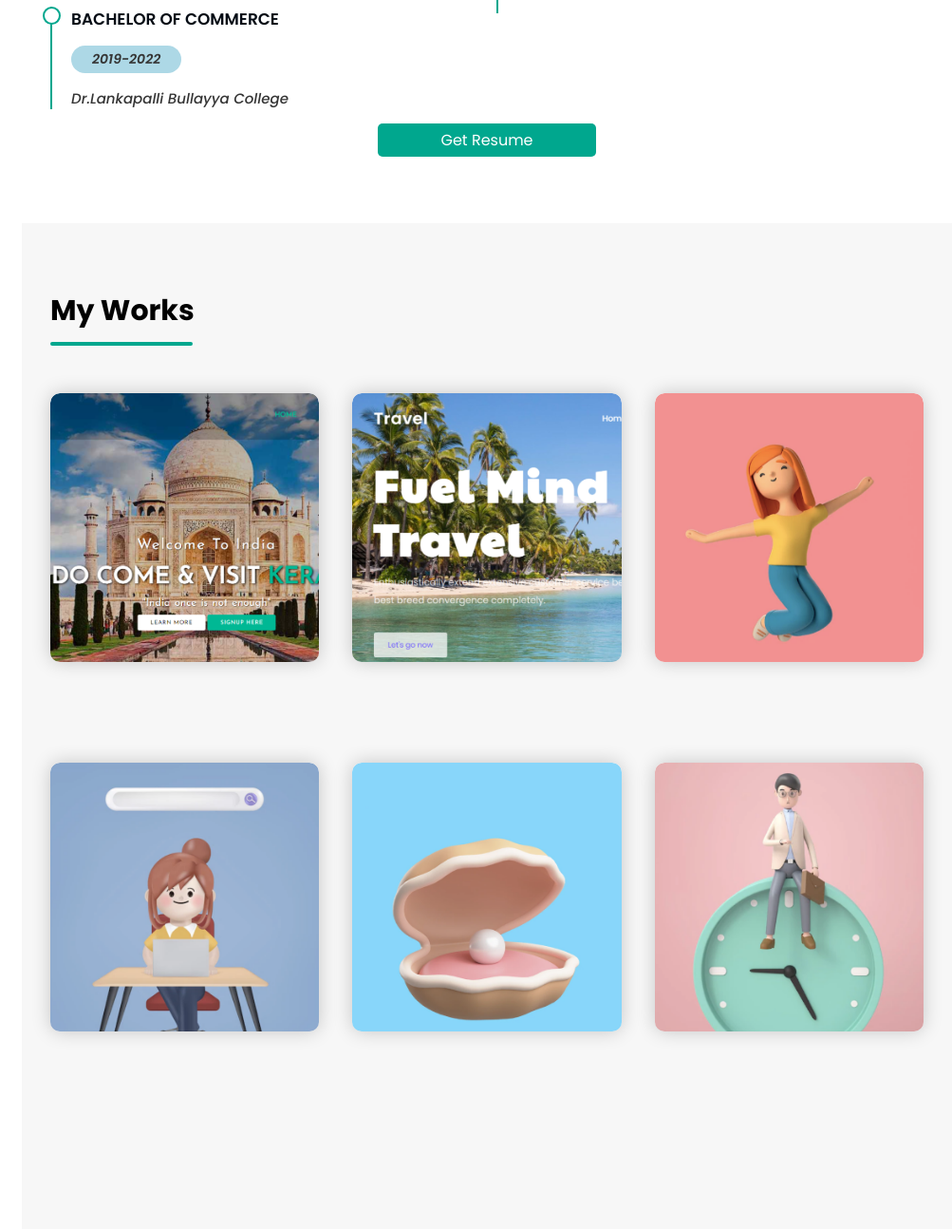
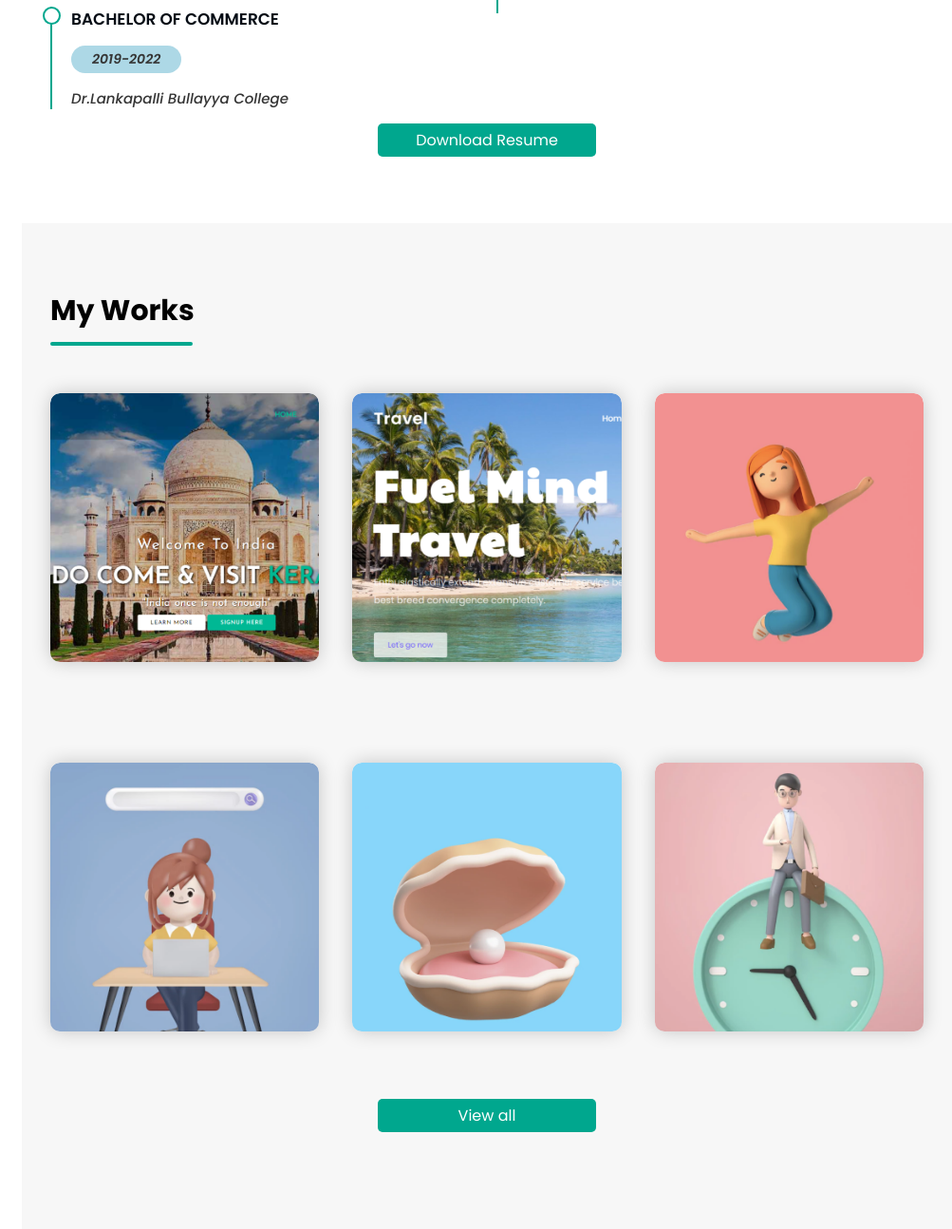
Before and after one commit to Kaicharla/profile, a plain HTML site: page index.html in a window 1280 px wide. Shown: the part 2240-3534 px from the top of the page at 95% size, without its empty margins (277-1280 px from the left). Drawn offline with nearby package versions, Linux system fonts and the light colour scheme.

Commit message:
index.html

```diff
--- a/index.html
+++ b/index.html
@@ -224,7 +224,7 @@
             <div>
                 <center>
                     <div class="resume-full">
-                        <a href="./KARUN.pdf" download>Get Resume</a>
+                        <a href="./KARUN.pdf" download>Download Resume</a>
                     </div>
                 </center>
             </div>
@@ -250,7 +250,7 @@
                     </div>
                     <div class="port-info">
                         <!-- <h4>HTML& CSS</h4> -->
-                        <p>Basic template with animation</p>
+                        <p>Basic template with animation using HTML and CSS</p>
                         <a href="https://kaicharla.github.io/tajmahal/" target="_blank"><i class="fa-solid fa-up-right-from-square"></i></a>
                     </div>
                 </div>
@@ -261,7 +261,7 @@
                     </div>
                     <div class="port-info">
                         <!-- <h4>HTML,CSS&JAVASCRIPT</h4> -->
-                        <p>Responsive travel website</p>
+                        <p>Responsive travel website using HTML,CSS and JavaScript</p>
                         <a href="https://kaicharla.github.io/travel/" target="_blank"><i class="fa-solid fa-up-right-from-square"></i></a>
                     </div>
                 </div>
@@ -310,6 +310,13 @@
                     </div>
                 </div>
 
+            </div>
+            <div>
+                <center>
+                    <div class="resume-full">
+                        <a href="https://github.com/Kaicharla" target="_blank">View all</a>
+                    </div>
+                </center>
             </div>
         </section>
 
```
